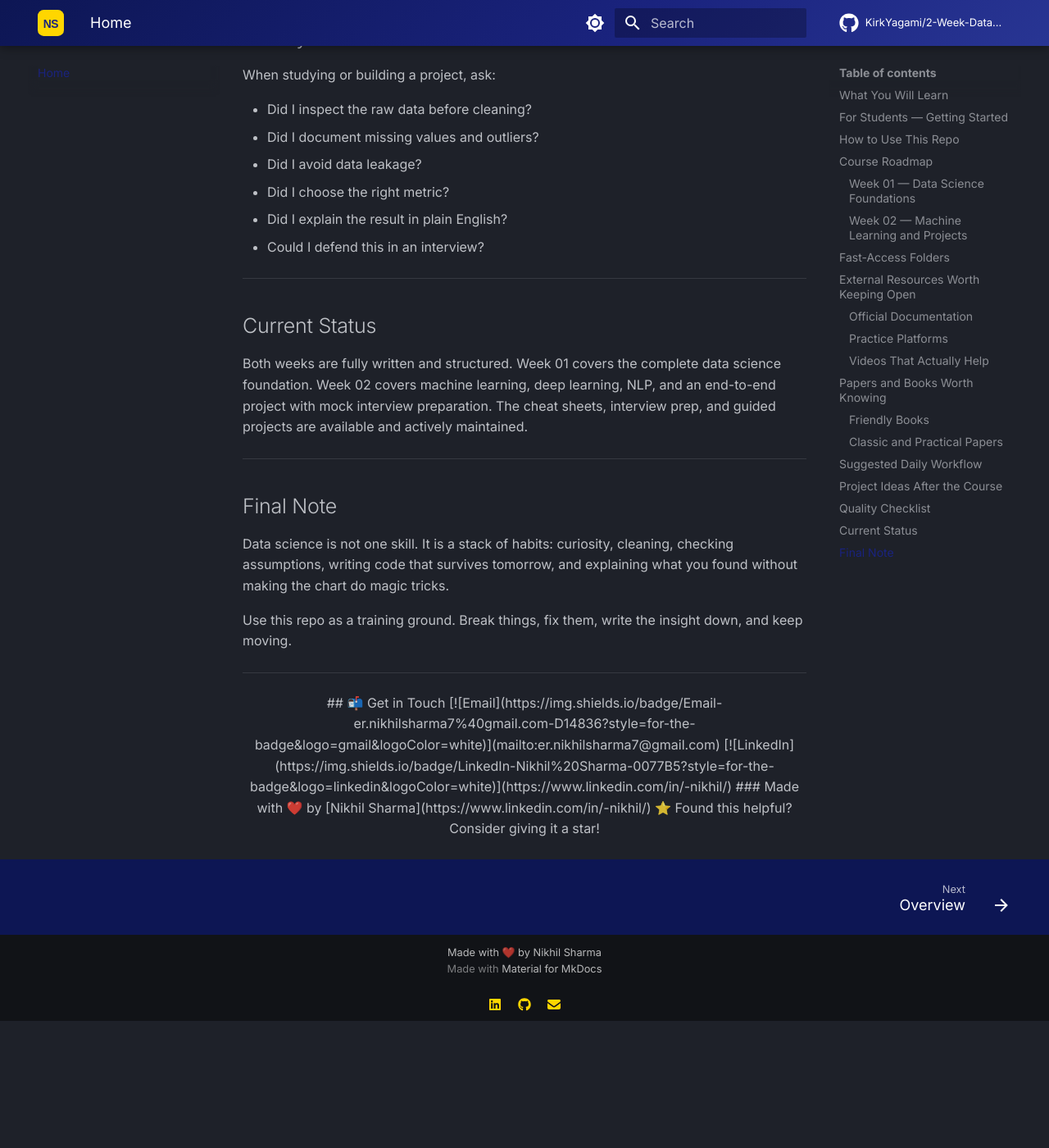
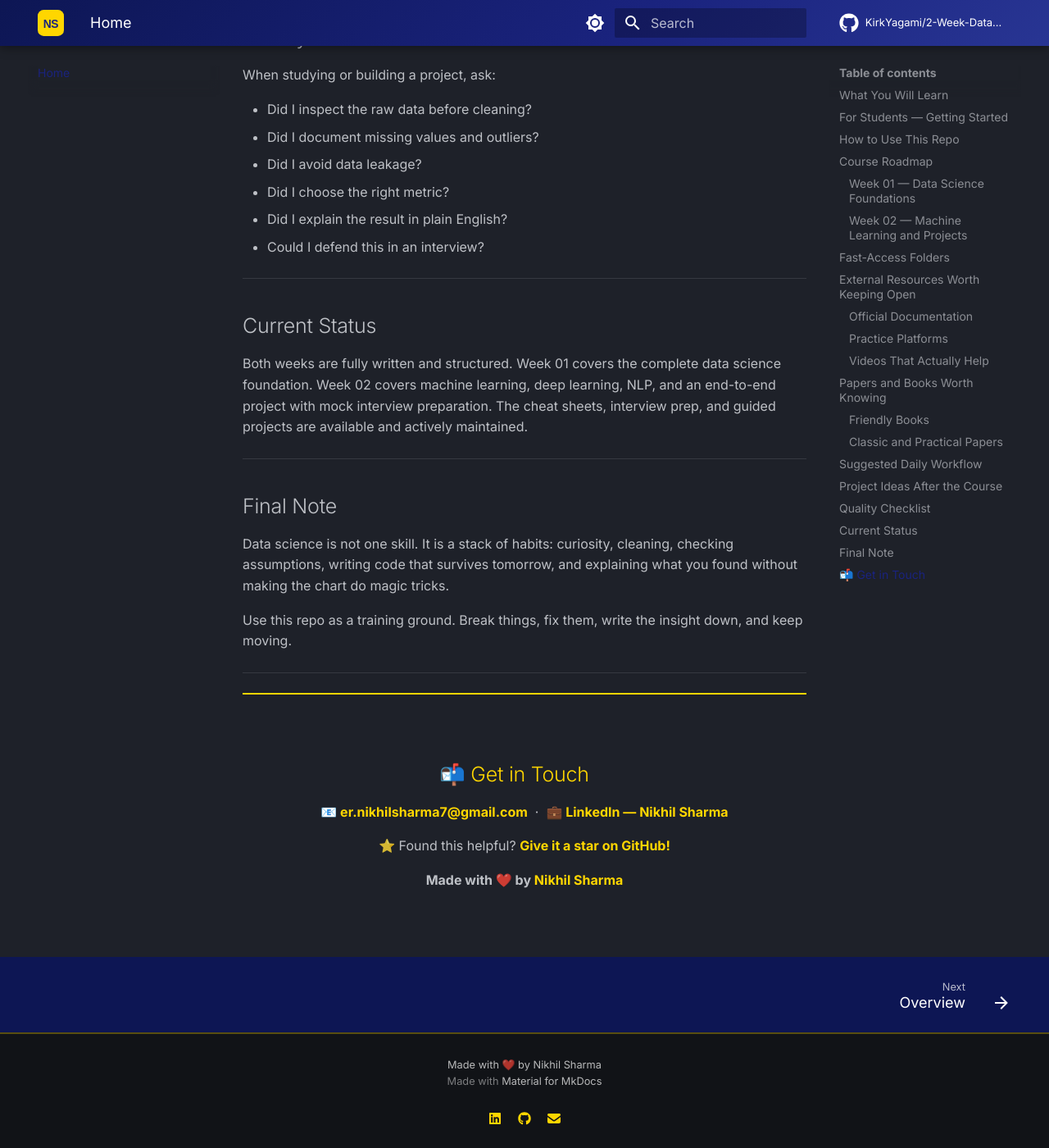
Before and after one commit to KirkYagami/2-Week-Data-Science-Crash-Training, an MkDocs documentation site: the page built from docs/index.md, in a window 1280 px wide and 1400 px high, scrolled down 5967 px. Shown: the whole window at 82% size. Built offline with MkDocs 1.6.1 and Material for MkDocs 9.7.7, drawn with Linux system fonts in a browser that asks for light colours; comment, search, counter and statistics services are not loaded; before the commit the page ends 7212 px from its top, so only the background shows below that.

Commit message:
fix contact banner rendering and improve footer centering/styling

```diff
--- a/docs/index.md
+++ b/docs/index.md
@@ -220,15 +220,14 @@ Use this repo as a training ground. Break things, fix them, write the insight do
 
 ---
 
-<div align="center">
+<div class="contact-banner" markdown="block">
 
 ## 📬 Get in Touch
 
-[![Email](https://img.shields.io/badge/Email-er.nikhilsharma7%40gmail.com-D14836?style=for-the-badge&logo=gmail&logoColor=white)](mailto:er.nikhilsharma7@gmail.com)
-[![LinkedIn](https://img.shields.io/badge/LinkedIn-Nikhil%20Sharma-0077B5?style=for-the-badge&logo=linkedin&logoColor=white)](https://www.linkedin.com/in/-nikhil/)
+[📧 er.nikhilsharma7@gmail.com](mailto:er.nikhilsharma7@gmail.com) &nbsp;·&nbsp; [💼 LinkedIn — Nikhil Sharma](https://www.linkedin.com/in/-nikhil/)
 
-### Made with ❤️ by [Nikhil Sharma](https://www.linkedin.com/in/-nikhil/)
+⭐ Found this helpful? [Give it a star on GitHub!](https://github.com/KirkYagami/2-Week-Data-Science-Crash-Training)
 
-⭐ Found this helpful? Consider giving it a star!
+**Made with ❤️ by [Nikhil Sharma](https://www.linkedin.com/in/-nikhil/)**
 
 </div>
--- a/docs/stylesheets/extra.css
+++ b/docs/stylesheets/extra.css
@@ -55,31 +55,75 @@
   border-radius: 4px;
 }
 
+/* ── Contact banner (index page) ────────────────────────────── */
+.contact-banner {
+  text-align: center;
+  padding: 2rem 1.5rem;
+  margin-top: 1rem;
+  border-top: 2px solid var(--md-accent-fg-color);
+  border-radius: 0 0 8px 8px;
+}
+
+.contact-banner h2 {
+  color: var(--md-accent-fg-color) !important;
+  margin-bottom: 0.75rem;
+}
+
+.contact-banner a {
+  color: var(--md-accent-fg-color) !important;
+  font-weight: 600;
+}
+
 /* ── Footer ─────────────────────────────────────────────────── */
 .md-footer {
   background: #0D1654;
 }
 
+.md-footer-meta {
+  border-top: 2px solid rgba(255, 214, 0, 0.3);
+}
+
 .md-footer-meta__inner {
+  display: flex;
   flex-direction: column;
   align-items: center;
+  justify-content: center;
   text-align: center;
-  gap: 0.4rem;
+  gap: 0.5rem;
+  padding: 1rem 0;
 }
 
 .md-footer-copyright {
   text-align: center;
+  width: 100%;
+  order: 2;
+}
+
+.md-footer-copyright__highlight {
+  font-size: 0.85rem;
+  font-weight: 600;
+  letter-spacing: 0.02em;
 }
 
 .md-footer-copyright__highlight a {
   color: #FFD600;
-  font-weight: 600;
+  font-weight: 700;
+  text-decoration: none;
+}
+
+.md-footer-copyright__highlight a:hover {
+  text-decoration: underline;
 }
 
 .md-social {
   padding: 0;
+  order: 1;
 }
 
 .md-social__link svg {
   fill: #FFD600;
 }
+
+.md-social__link:hover svg {
+  fill: #FFF176;
+}
```
